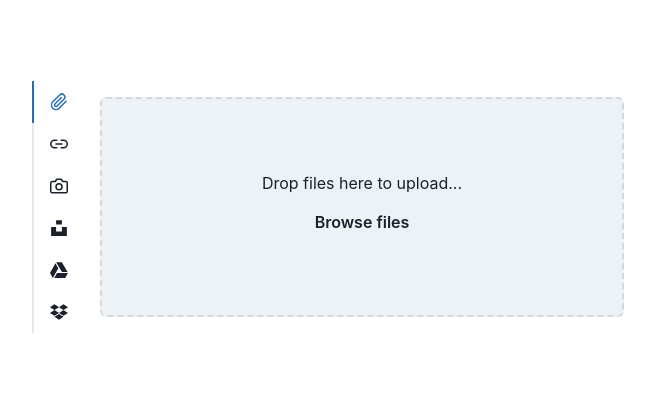
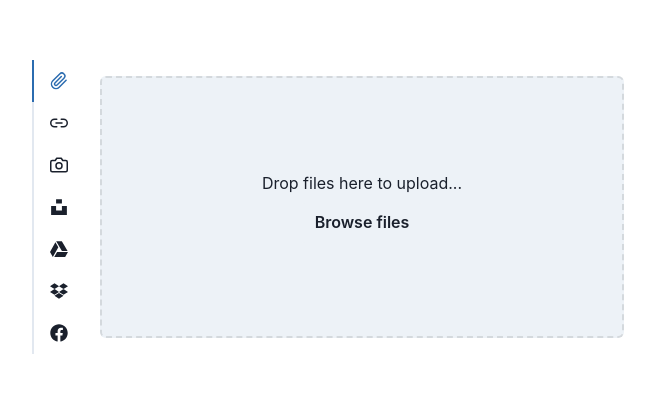
Before and after one commit to malcodeman/image-uploader, a React (Create React App) app: page / in a window 1280 px wide. Shown: the part 193-586 px from the top of the page, without its empty margins (304-959 px from the left). Built offline with nearby package versions, Linux system fonts and the light colour scheme.

Commit message:
Updates sidebar list

```diff
--- a/src/App.tsx
+++ b/src/App.tsx
@@ -9,7 +9,12 @@ import {
   Icon,
 } from "@chakra-ui/react";
 import { FiPaperclip, FiLink2, FiCamera } from "react-icons/fi";
-import { FaUnsplash, FaGoogleDrive, FaDropbox } from "react-icons/fa";
+import {
+  FaUnsplash,
+  FaGoogleDrive,
+  FaDropbox,
+  FaFacebook,
+} from "react-icons/fa";
 import { map } from "ramda";
 
 import FileUploader from "./FileUploader";
@@ -40,6 +45,10 @@ const SIDEBAR = [
     icon: FaDropbox,
     value: "dropbox",
   },
+  {
+    icon: FaFacebook,
+    value: "facebook",
+  },
 ];
 
 function App() {
@@ -52,7 +61,7 @@ function App() {
           <TabList>
             {map(
               (item) => (
-                <Tab>
+                <Tab key={item.value}>
                   <Icon as={item.icon} />
                 </Tab>
               ),
@@ -70,6 +79,7 @@ function App() {
             <TabPanel>unsplash</TabPanel>
             <TabPanel>drive</TabPanel>
             <TabPanel>dropbox</TabPanel>
+            <TabPanel>facebook</TabPanel>
           </TabPanels>
         </Tabs>
       </Container>
```
